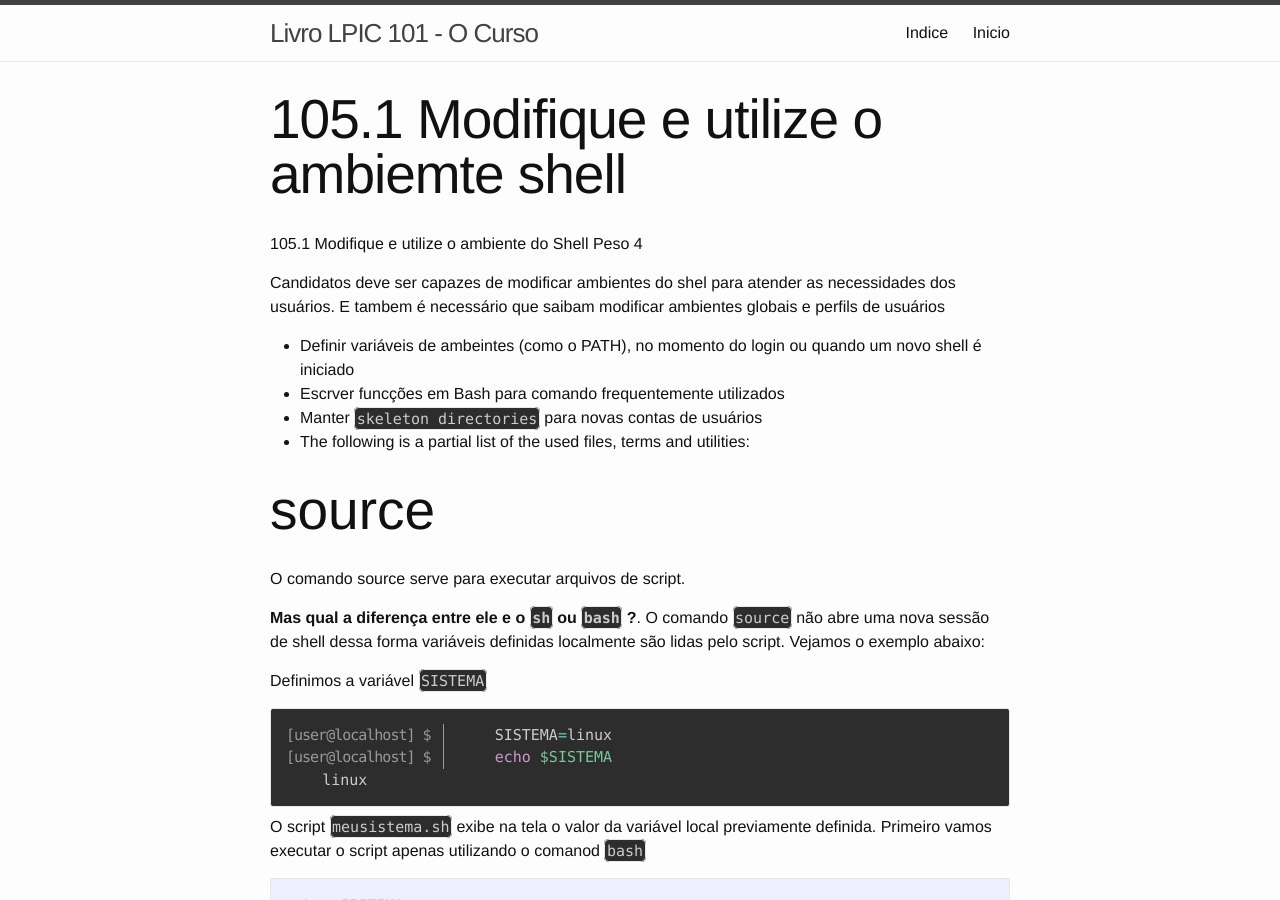
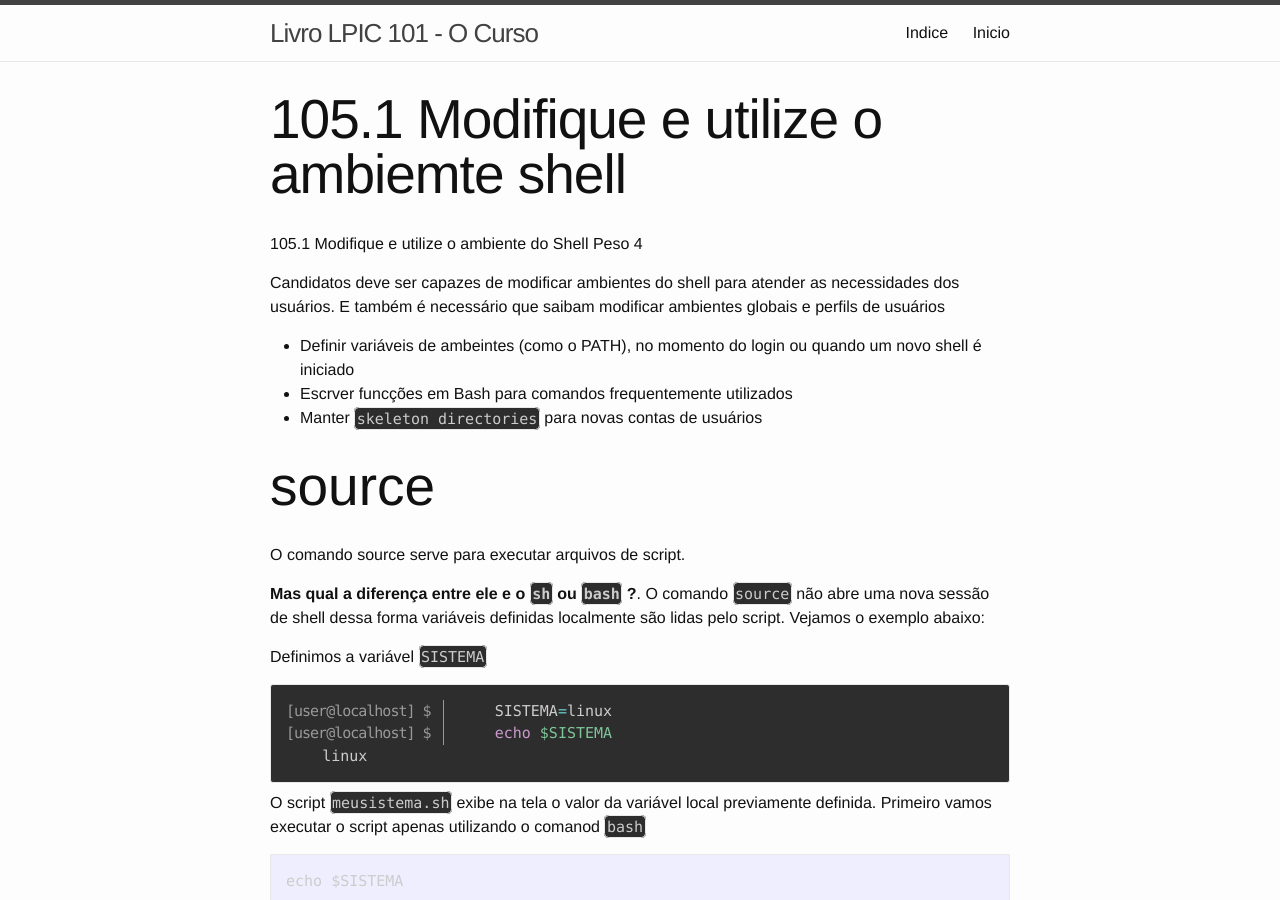
Before and after one commit to alphabraga/lpic1, a Jekyll site: the page built from topicos/105/105-1-modifique-e-utilize-o-ambiente-shell.md, in a window 1280 px wide and 900 px high. Built offline with Jekyll 4.4.1, drawn with Linux system fonts in a browser that asks for light colours; some of the changed text lies outside the part shown.

Commit message:
melhorias no 105-1

```diff
--- a/topicos/105/105-1-modifique-e-utilize-o-ambiente-shell.md
+++ b/topicos/105/105-1-modifique-e-utilize-o-ambiente-shell.md
@@ -7,13 +7,12 @@ permalink: /105/105-1-modifique-e-utilize-o-ambiente-shell
 105.1 Modifique e utilize o ambiente do Shell Peso 4
 
 
-Candidatos deve ser capazes de modificar ambientes do shel para atender as necessidades dos usuários. E tambem é necessário que saibam modificar ambientes globais e perfils de usuários
+Candidatos deve ser capazes de modificar ambientes do shell para atender as necessidades dos usuários. E também é necessário que saibam modificar ambientes globais e perfils de usuários
 
 
 * Definir variáveis de ambeintes (como o PATH), no momento do login ou quando um novo shell é iniciado
-* Escrver funcções em Bash para comando frequentemente utilizados
+* Escrver funcções em Bash para comandos frequentemente utilizados
 * Manter `skeleton directories` para novas contas de usuários
-* The following is a partial list of the used files, terms and utilities:
 
 ## source
 
```
Also changed, not shown: other parts of topicos/105/105-1-modifique-e-utilize-o-ambiente-shell.md (+2 -2 lines).
